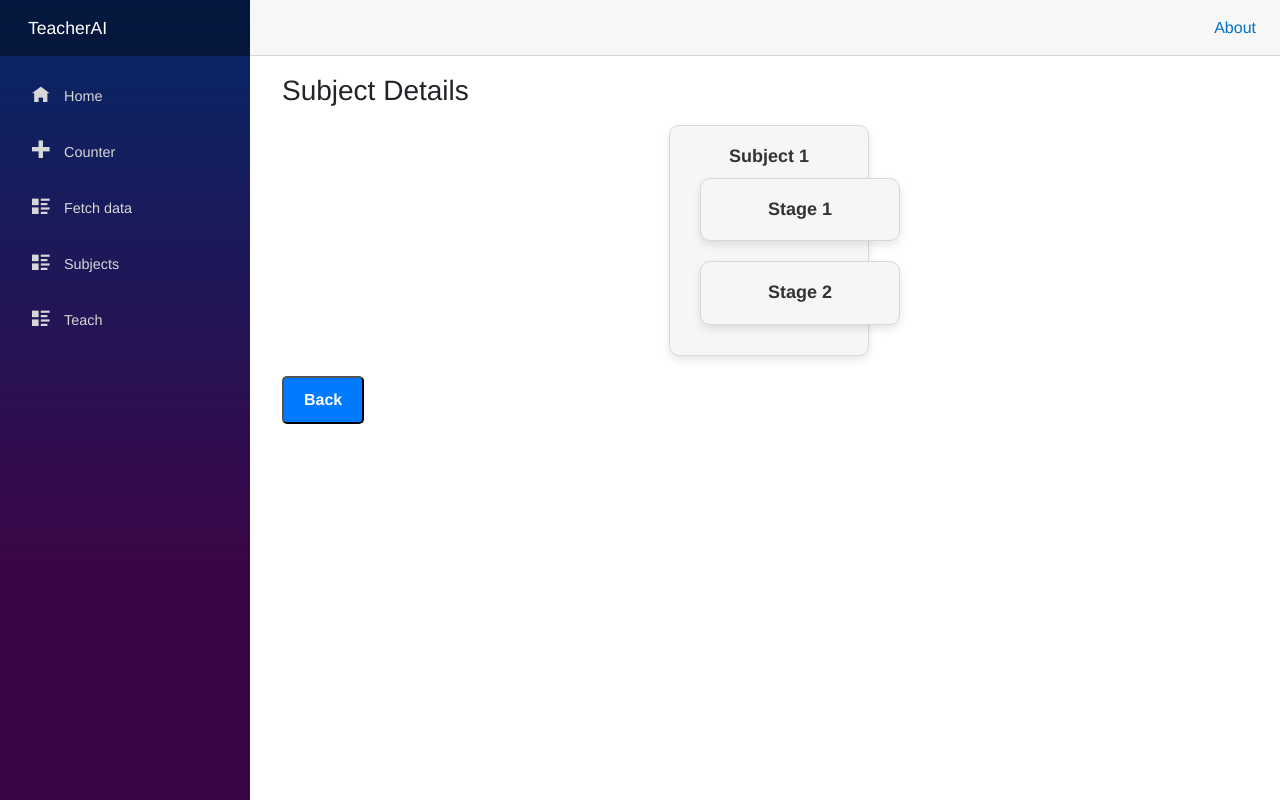
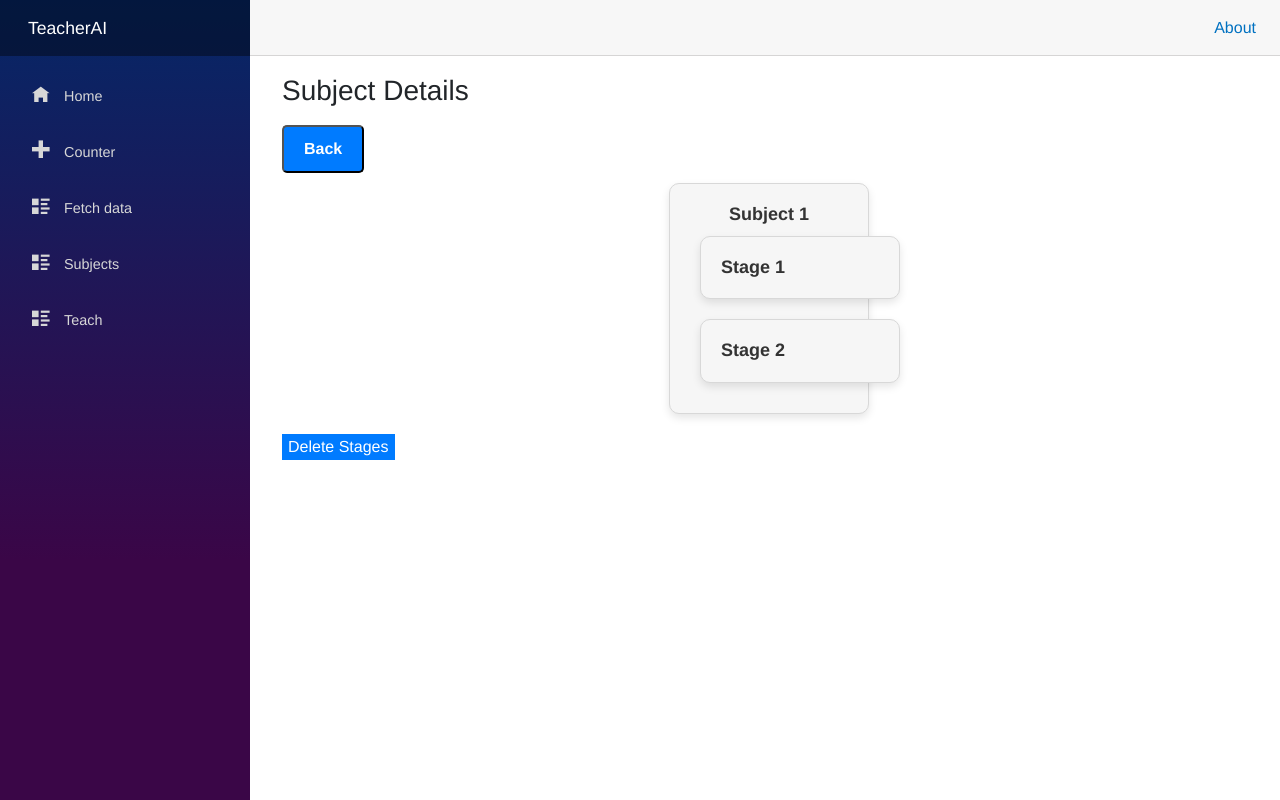
Before and after one commit to Justuxs/TeacherAI, an ASP.NET Core app: page /subjectdetails/1 in a window 1280 px wide. Run offline with ASP.NET Core 8, Linux system fonts and the light colour scheme; style sheets or scripts are compiled from the project's sources.

Commit message:
Stage delete

```diff
--- a/TeacherAI/Pages/Creation/SubjectDetails.razor
+++ b/TeacherAI/Pages/Creation/SubjectDetails.razor
@@ -9,25 +9,36 @@
 
 @if (subject != null)
 {
+    <button class="back-button" @onclick="GoBack">Back</button>
+
+
     <div class="centered-container">
         <div class="subject-box">
             <h4>@subject.Name</h4>
             <div class="flex-container">
                 @foreach (var stage in subject.Stages)
                 {
-                    <a href="/stagedetails/@stage.Id">
+                    <button class="transparent-button" @onclick="() => GoToStageDetails((int)stage.Id)">
                         <div class="subject-box">
-                            <h4>@stage.Name</h4>
+                            <div class="flex-container @((deleteMode) ? "deleteMode" : "")">
+                                <h4>@stage.Name</h4>
+                            </div>
                         </div>
-                    </a>
+                    </button>
                 }
             </div>
         </div>
     </div>
 
+    @if (deleteMode)
+    {
+                <button class="delete-button-active" @onclick="ToggleDeleteMode">Cancel Delete</button>
+    }
+    else
+    {
+                <button class="delete-button-inactive" @onclick="ToggleDeleteMode">Delete Stages</button>
+    }
 
-
-    <button class="back-button" @onclick="GoBack">Back</button>
 }
 else
 {
@@ -39,18 +50,29 @@ else
     public string id { get; set; }
 
     private Subject subject;
+    private bool deleteMode = false;
 
     protected override void OnParametersSet()
     {
         if (!string.IsNullOrEmpty(id) && int.TryParse(id, out int subjectId))
         {
-            // Assuming you have a method to get subject details by ID
             subject = GetSubjectDetailsById(subjectId);
         }
         else
         {
             subject = null;
         }
+    }
+
+    private void GoToStageDetails(int stageId)
+    {
+        if (deleteMode)
+        {
+            var deleted = subject.Stages.FirstOrDefault(x => x.Id == stageId);
+            if (deleted != null) subject.Stages.Remove(deleted);
+            return;
+        }
+        NavigationManager.NavigateTo($"/stagedetails/{stageId}");
     }
 
     private Subject GetSubjectDetailsById(int id)
@@ -63,4 +85,48 @@ else
     {
         NavigationManager.NavigateTo("/subjects");
     }
+
+    private void ToggleDeleteMode()
+    {
+        deleteMode = !deleteMode;
+    }
 }
+
+<style>
+    .delete-button-inactive {
+        background-color: #007bff;
+        color: #fff;
+        border: none;
+        cursor: pointer;
+        margin-top: 10px;
+    }
+
+        .delete-button-inactive:hover {
+            background-color: #dc3545;
+        }
+
+        .delete-button-inactive .subject-box {
+            border: 1px solid #dc3545;
+        }
+
+    .delete-button-active {
+        background-color: #dc3545;
+        color: #fff;
+        border: none;
+        cursor: pointer;
+        margin-top: 10px;
+    }
+
+        .delete-button-active:hover {
+            background-color: #007bff;
+        }
+
+        .delete-button-active .subject-box {
+            border: 1px solid #007bff;
+        }
+
+    .deleteMode h4 {
+        color: red;
+    }
+
+</style>
--- a/TeacherAI/wwwroot/css/site.css
+++ b/TeacherAI/wwwroot/css/site.css
@@ -259,3 +259,10 @@ a {
     margin-right: 10px;
     flex-grow: 1;
 }
+
+.transparent-button {
+    background-color: transparent;
+    border: none;
+    cursor: pointer;
+    padding: 0;
+}
```
